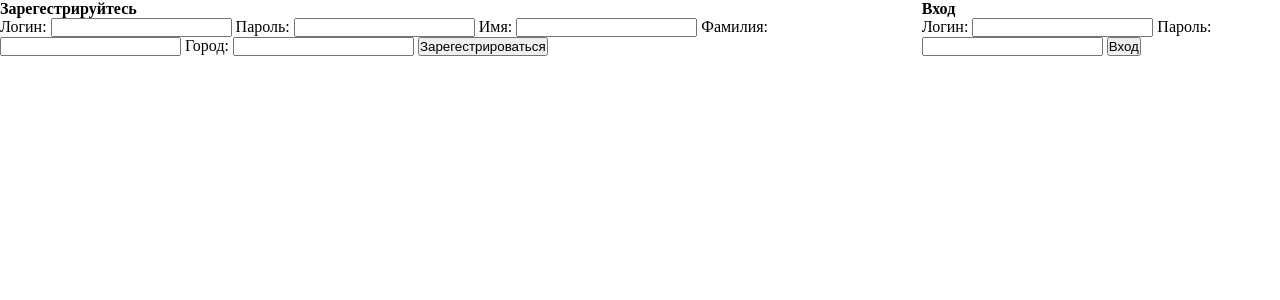
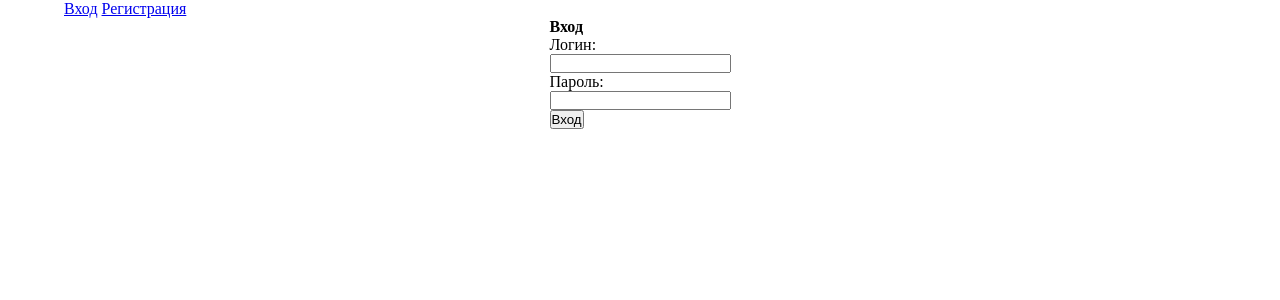
Before and after one commit to IshmametovRuslan/russko-chat, a PHP site: page /?p=login in a window 1280 px wide. Shown: the top 300 px of the page. Run offline with PHP 8.4, Linux system fonts and the light colour scheme; some libraries are stand-ins or nearby versions.

Commit message:
Refinement of the functions of user registration, user authorization, also changed the architecture of the application files

```diff
--- /dev/null
+++ b/404.php
@@ -0,0 +1 @@
+<h1 style="color: red">Такой страницы не существует! Убедитесь в своём выборе!</h1>
--- a/chat.php
+++ b/chat.php
@@ -19,7 +19,6 @@
 
 	function send() {
 		let mess = $( "#mess_to_send" ).val();
-
 
 		$.ajax( {
 			type : "POST",
--- a/css/style.css
+++ b/css/style.css
@@ -4,8 +4,11 @@
 
 .page {
   width: 100%;
+  max-width: 1152px;
   height: 100%;
-  display: flex; }
+  margin: auto;
+  display: flex;
+  flex-direction: column; }
   .page .reg-form-block,
   .page .auth-form-block,
   .page .user-data {
--- a/css/style.scss
+++ b/css/style.scss
@@ -5,12 +5,16 @@
 
 .page {
   width: 100%;
+  max-width: 1152px;
   height: 100%;
+  margin: auto;
   display: flex;
+  flex-direction: column;
   .reg-form-block,
   .auth-form-block,
   .user-data {
     margin: auto;
+
   }
 }
 #messages {
--- a/db.php
+++ b/db.php
@@ -4,4 +4,3 @@ $login_user = 'root';
 $password_db = '';
 $db_name = 'russko-chat';
 $db_connect = mysqli_connect($host, $login_user, $password_db, $db_name );
-//$db = mysqli_select_db('russko-chat');
--- /dev/null
+++ b/header.php
@@ -0,0 +1,40 @@
+<!doctype html>
+<html lang="en">
+<head>
+	<meta charset="UTF-8">
+	<meta name="viewport"
+	      content="width=device-width, user-scap=no, initial-scale=1.0, maximum-scale=1.0, minimum-scale=1.0">
+	<meta http-equiv="X-UA-Compatible" content="ie=edge">
+	<link rel="stylesheet" href="css/style.css">
+	<script src="https://ajax.googleapis.com/ajax/libs/jquery/3.3.1/jquery.min.js"></script>
+	<script src="https://ajax.googleapis.com/ajax/libs/jqueryui/1.12.1/jquery-ui.min.js"></script>
+	<title>Russko-chat</title>
+</head>
+<body>
+<div class="page">
+	<?php
+	if ( ! isset( $_SESSION['login'] ) && ! isset( $_SESSION['id'] ) ) {
+		?>
+		<div class="link">
+			<a href="?p=login">Вход</a>
+			<a href="?p=register">Регистрация</a>
+		</div>
+		<?php
+	}
+	if ( isset( $_SESSION['login'] ) && isset( $_SESSION['id'] ) ) {
+
+	include 'db.php';
+	$user      = $_SESSION['login'];
+	$res       = mysqli_query( $db_connect, "SELECT * FROM `users` WHERE `login` = '$user'" );
+	$user_data = mysqli_fetch_array( $res ); ?>
+	<div class="user-data">
+		<p>Ваш логин: <b><?php echo $user_data['login']; ?></b></p>
+		<p>Ваше имя: <b><?php echo $user_data['name']; ?></b></p>
+		<p>Ваша фамилия: <b><?php echo $user_data['surname']; ?></b></p>
+		<p>Место жительства: <b><?php echo $user_data['city']; ?></b></p>
+		<p><a href="exit.php">Выход</a></p>
+	</div>
+<?php
+include 'chat.php';
+}
+?>
--- a/index.php
+++ b/index.php
@@ -1,70 +1,10 @@
-<?php session_start(); ?>
-<!doctype html>
-<html lang="en">
-<head>
-	<meta charset="UTF-8">
-	<meta name="viewport"
-	      content="width=device-width, user-scalable=no, initial-scale=1.0, maximum-scale=1.0, minimum-scale=1.0">
-	<meta http-equiv="X-UA-Compatible" content="ie=edge">
-	<link rel="stylesheet" href="css/style.css">
-	<script src="https://ajax.googleapis.com/ajax/libs/jquery/3.3.1/jquery.min.js"></script>
-	<script src="https://ajax.googleapis.com/ajax/libs/jqueryui/1.12.1/jquery-ui.min.js"></script>
-	<title>Russko-chat</title>
+<?php session_start();
+require 'functions.php';
+include 'header.php';
+getPage();
+?>
 
-</head>
-<body>
 
-<div class="page">
-	<?php
-
-	if ( ! isset( $_SESSION['login'] ) && ! isset( $_SESSION['id'] ) ) {
-		?>
-		<div class="reg-form-block">
-			<form action="register.php" id="reg-form" method="post">
-				<h4>Зарегестрируйтесь</h4>
-				<lable>Логин:</lable>
-				<input type="text" name="login">
-				<lable>Пароль:</lable>
-				<input type="password" name="password">
-				<lable>Имя:</lable>
-				<input type="text" name="name">
-				<lable>Фамилия:</lable>
-				<input type="text" name="surname">
-				<lable>Город:</lable>
-				<input type="text" name="city">
-				<input type="submit" value="Зарегестрироваться">
-			</form>
-		</div>
-		<div class="auth-form-block">
-			<form action="login.php" method="post">
-				<h4>Вход</h4>
-				<lable>Логин:</lable>
-				<input type="text" name="login">
-				<lable>Пароль:</lable>
-				<input type="password" name="password">
-				<input type="submit" value="Вход">
-			</form>
-		</div>
-
-		<?php
-	}
-	if ( isset( $_SESSION['login'] ) && isset( $_SESSION['id'] ) ) {
-
-		include 'db.php';
-		$user      = $_SESSION['login'];
-		$res       = mysqli_query( $db_connect, "SELECT * FROM `users` WHERE `login` = '$user'" );
-		$user_data = mysqli_fetch_array( $res ); ?>
-		<div class="user-data">
-			<p>Ваш логин: <b><?php echo $user_data['login']; ?></b></p>
-			<p>Ваше имя: <b><?php echo $user_data['name']; ?></b></p>
-			<p>Ваша фамилия: <b><?php echo $user_data['surname']; ?></b></p>
-			<p>Место жительства: <b><?php echo $user_data['city']; ?></b></p>
-			<p><a href="exit.php">Выход</a></p>
-		</div>
-		<?php
-		include 'chat.php';
-	}
-	?>
 </div>
 </body>
 </html>
--- a/login.php
+++ b/login.php
@@ -1,26 +1,11 @@
-<?php
-if ( isset( $_POST['login'] ) && isset( $_POST['password'] ) ) {
-
-	include 'db.php';
-
-	$login    = htmlspecialchars( trim( $_POST['login'] ) );
-	$password = md5( htmlspecialchars( trim( $_POST['password'] ) ) );
-
-	$res  = mysqli_query( $db_connect,"SELECT * FROM `users` WHERE `login`='$login'" );
-	$data = mysqli_fetch_array( $res );
-
-	if ( empty( $data['login'] ) ) {
-		die( 'Такого пользователя не существует' );
-	}
-
-	if ( empty( $data['password'] ) ) {
-		die( 'Пароль не верен!' );
-	}
-
-	session_start();
-
-	$_SESSION['login'] = $data['login'];
-	$_SESSION['id']    = $data['id'];
-
-	header( "location: index.php" );
-}
+<div class="auth-form-block">
+	<form action="" method="post">
+		<h4>Вход</h4>
+		<p>Логин:</p>
+		<input type="text" name="login">
+		<p>Пароль:</p>
+		<input type="password" name="password">
+		<input type="hidden" name="action" value="login">
+		<p><input type="submit" value="Вход"></p>
+	</form>
+</div>
```
Also changed, not shown: functions.php (added, +153 -0 lines), register.php (+17 -46 lines), 1 other file.
